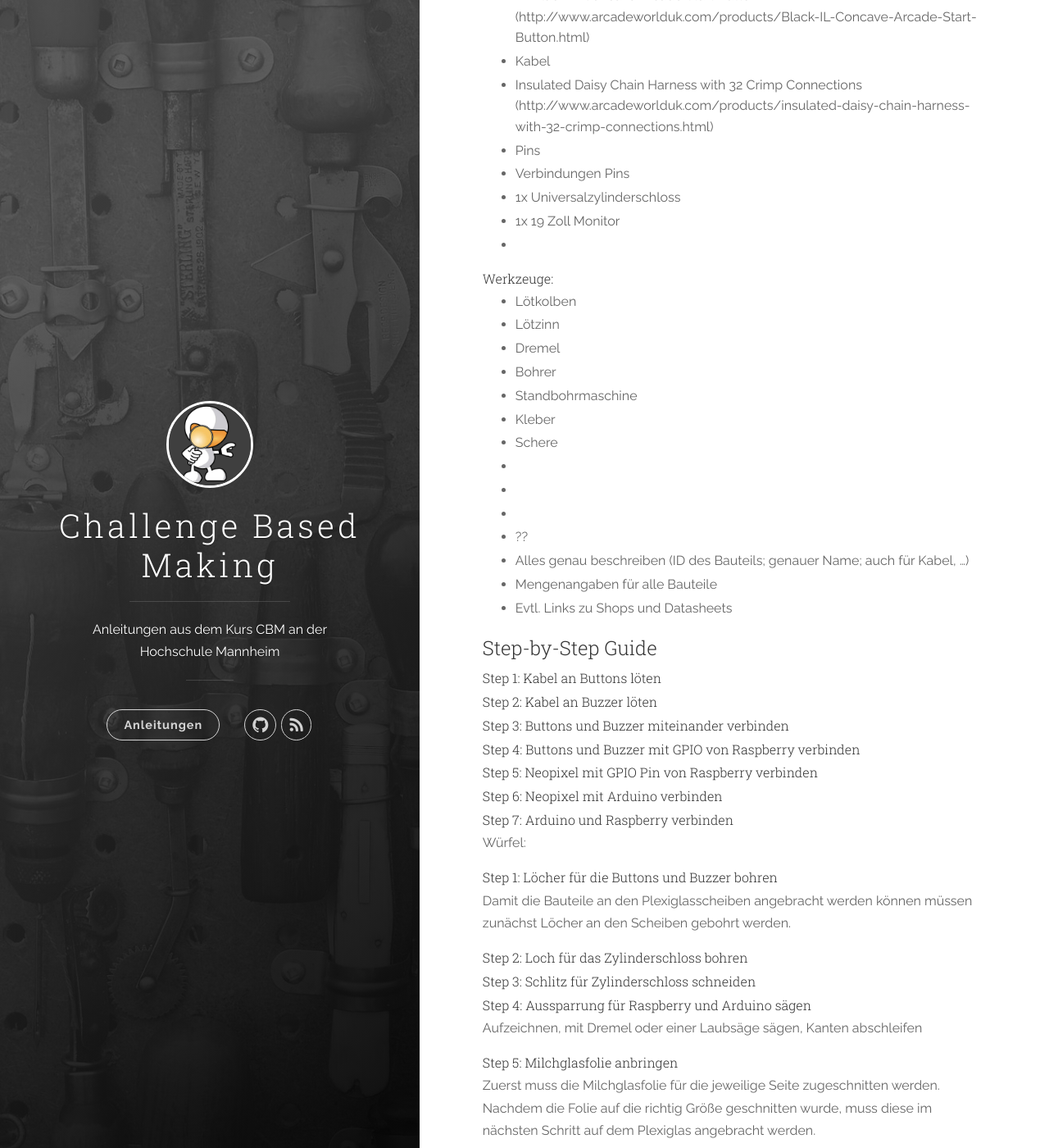
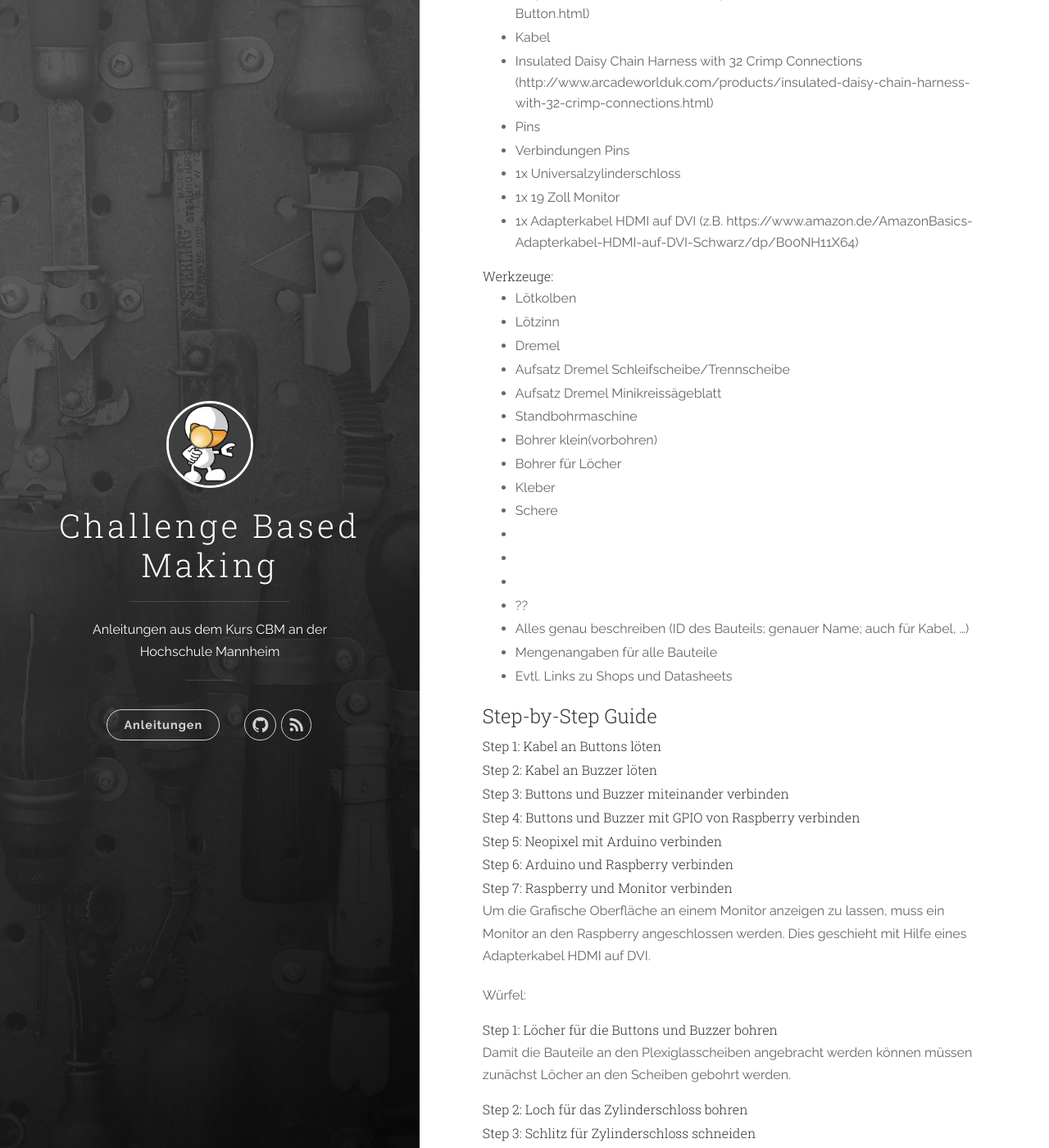
Before and after one commit to cbm-instructions/cbm-instructions.github.io, a Jekyll site: the page built from _posts/2016-06-13-twoandahalfwomen.markdown, in a window 1280 px wide and 1400 px high, scrolled down 979 px. Shown: the whole window at 82% size. Built offline with Jekyll 4.4.1, drawn with Linux system fonts in a browser that asks for light colours; nearby versions of some CDN libraries; some of the changed text lies outside the part shown.

Commit message:
added stepy

```diff
--- a/_posts/2016-06-13-twoandahalfwomen.markdown
+++ b/_posts/2016-06-13-twoandahalfwomen.markdown
@@ -32,14 +31,17 @@ Qube der Würfel der Wissen schafft. Unser Projekt umfasst ein Quiz, das mit Hil
   - Verbindungen Pins
   - 1x Universalzylinderschloss
   - 1x 19 Zoll Monitor
-  -
+  - 1x Adapterkabel HDMI auf DVI (z.B. https://www.amazon.de/AmazonBasics-Adapterkabel-HDMI-auf-DVI-Schwarz/dp/B00NH11X64)
 
 ### Werkzeuge:
   - Lötkolben
   - Lötzinn
   - Dremel
-  - Bohrer
+  - Aufsatz Dremel Schleifscheibe/Trennscheibe
+  - Aufsatz Dremel Minikreissägeblatt
   - Standbohrmaschine
+  - Bohrer klein(vorbohren)
+  - Bohrer für Löcher
   - Kleber
   - Schere
   -
@@ -57,9 +59,10 @@ Qube der Würfel der Wissen schafft. Unser Projekt umfasst ein Quiz, das mit Hil
 ### Step 2: Kabel an Buzzer löten
 ### Step 3: Buttons und Buzzer miteinander verbinden
 ### Step 4: Buttons und Buzzer mit GPIO von Raspberry verbinden
-### Step 5: Neopixel mit GPIO Pin von Raspberry verbinden
-### Step 6: Neopixel mit Arduino verbinden
-### Step 7: Arduino und Raspberry verbinden
+### Step 5: Neopixel mit Arduino verbinden
+### Step 6: Arduino und Raspberry verbinden
+### Step 7: Raspberry und Monitor verbinden
+Um die Grafische Oberfläche an einem Monitor anzeigen zu lassen, muss ein Monitor an den Raspberry angeschlossen werden. Dies geschieht mit Hilfe eines Adapterkabel HDMI auf DVI.
 
 
 Würfel:
@@ -83,6 +86,9 @@ Zuerst muss die Milchglasfolie für die jeweilige Seite zugeschnitten werden. Na
 ### Step 9: Zylinderschloss befestigen
 
 ### Step 10: Scharniere an Holzplatte/Plexiglas verkleben
+
+### Step 11: Arduino und Raspberry an Holzplatte anbringen
+
 
 ## Programmierung:
 
```
Also changed, not shown: other parts of _posts/2016-06-13-twoandahalfwomen.markdown (+0 -1 lines).
